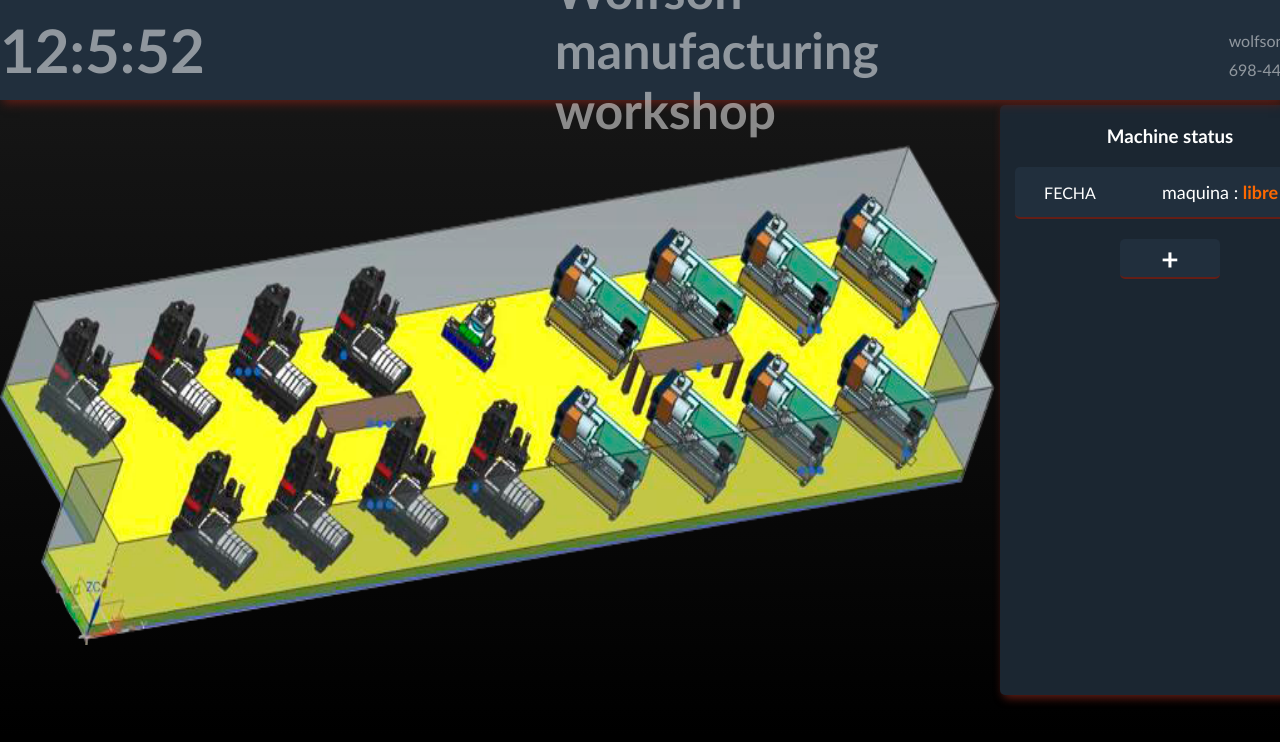
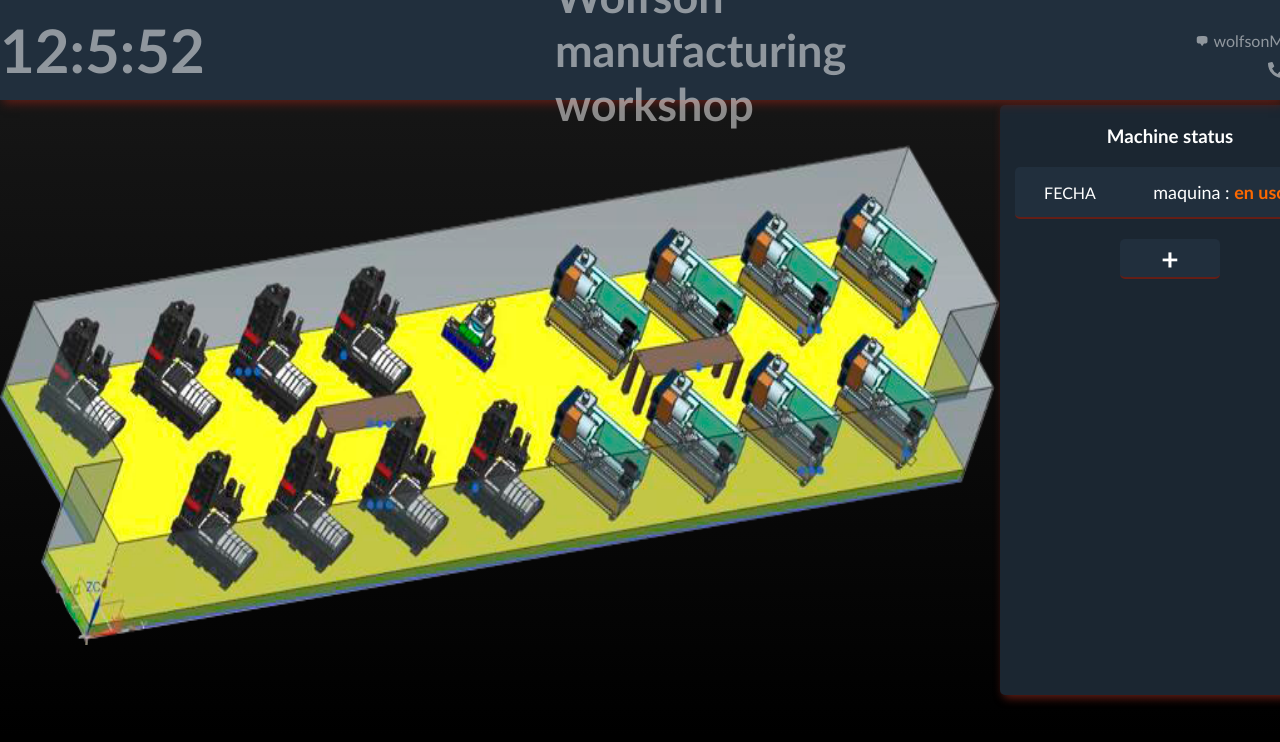
Before and after one commit to Dmlsito/FCT, a React (Vite) app in the folder development/vite-project/: page /main-page in a window 1280 px wide. Shown: the top 742 px of the page. Built offline with nearby package versions, Linux system fonts and the light colour scheme; no server answers.

Commit message:
Cambios en el proyecto

```diff
--- a/development/vite-project/src/components/App.jsx
+++ b/development/vite-project/src/components/App.jsx
@@ -3,18 +3,12 @@
 import { Home } from './Home'
 import { Route, Routes } from 'react-router-dom'
 import { Entry } from './Entry'
-import { Clock } from './Clock'
+
+import { Header } from './Header'
 const App = () => {
   return (
     <div className='App'>
-      <div className='App-head'>
-        <span className='App-head-clock'><Clock /></span>
-        <h1 className='App-head-title'>Wolfson manufacturing workshop</h1>
-        <ul className='App-head-list'>
-          <li>wolfsonManufacturing@gmail.com</li>
-          <li>698-444-333</li>
-        </ul>
-      </div>
+      <Header />
       <Routes>
         <Route path='/' element={<Entry />} />
         <Route path='/login' element={<Login />} />
--- a/development/vite-project/src/components/CardState.jsx
+++ b/development/vite-project/src/components/CardState.jsx
@@ -5,7 +5,7 @@
       <article className='card-article'>{
           state.state === 0
             ? <span className='card-article-text'>maquina {state.id}: <span className='card-article-text-free'> libre</span></span>
-            : <span className='card-article-text'>maquina {state.id}: <span className='card-article-text-using'> libre</span></span>
+            : <span className='card-article-text'>maquina {state.id}: <span className='card-article-text-using'> en uso</span></span>
           }
       </article>
     </main>
--- /dev/null
+++ b/development/vite-project/src/components/Header.jsx
@@ -0,0 +1,16 @@
+import { Clock } from './Clock'
+import { FaPhoneAlt } from 'react-icons/fa'
+import { HiChatBubbleBottomCenter } from 'react-icons/hi2'
+
+export const Header = () => {
+  return (
+    <div className='App-head'>
+      <span className='App-head-clock'><Clock /></span>
+      <h1 className='App-head-title'>Wolfson manufacturing workshop</h1>
+      <ul className='App-head-list'>
+        <li><HiChatBubbleBottomCenter className='App-head-list-i' />wolfsonManufacturing@gmail.com</li>
+        <li><FaPhoneAlt className='App-head-list-i' />698-444-333</li>
+      </ul>
+    </div>
+  )
+}
--- a/development/vite-project/src/components/Home.jsx
+++ b/development/vite-project/src/components/Home.jsx
@@ -1,18 +1,15 @@
 import '../css/Home.css'
 import { useState, useEffect } from 'react'
 import { TableState } from './TableState'
+
 export const Home = () => {
   const [stateMachine, setStateMachine] = useState([''])
   const [indexStart, setIndexStart] = useState(0)
 
-  const getData = async () => {
-    // Take the data //
-    const data = await fetch('http://localhost:8080/main-page')
+  useEffect(() => {
+    fetch('http://localhost:8080/main-page')
       .then(res => res.json())
-    setStateMachine(data)
-  }
-  useEffect(() => {
-    getData()
+      .then(res => setStateMachine(res))
   }, [indexStart])
 
   const handleClick = () => {
--- a/development/vite-project/src/components/Login.jsx
+++ b/development/vite-project/src/components/Login.jsx
@@ -22,20 +22,18 @@
       body: JSON.stringify(objectUser)
     }).then(res => res.json())
 
-    console.log(errs.error)
-
     if (errs.error) setErrors(true)
     else if (!errs.error) setErrors(false)
   }
 
   const handleSubmit = e => {
     if (errors) {
+      setUsername('')
+      setPassword('')
       e.preventDefault()
       setShowErros(true)
-      setUsername('')
     } else {
       setShowErros(false)
-      setPassword('')
     }
   }
 
--- a/development/vite-project/src/css/App.css
+++ b/development/vite-project/src/css/App.css
@@ -19,18 +19,19 @@
   justify-content: space-evenly;
 
 }
-
 .App-head-title{
-  font-size: 50px;
-}
-.App-head h1 {
   opacity: .5;
+  font-size: 45px;
 }
 .App-head-list li {
   list-style: none;
-}
-
-.App-head-list li {
   margin-top: 10px;
   opacity: .5;
+  width: 260px;
+  display: flex;
+  justify-content: center;
+  align-items: center;
 }
+.App-head-list-i {
+  margin-right: 5px;
+}
```
Also changed, not shown: 2 other files (tests, documents, lock files or other folders).
